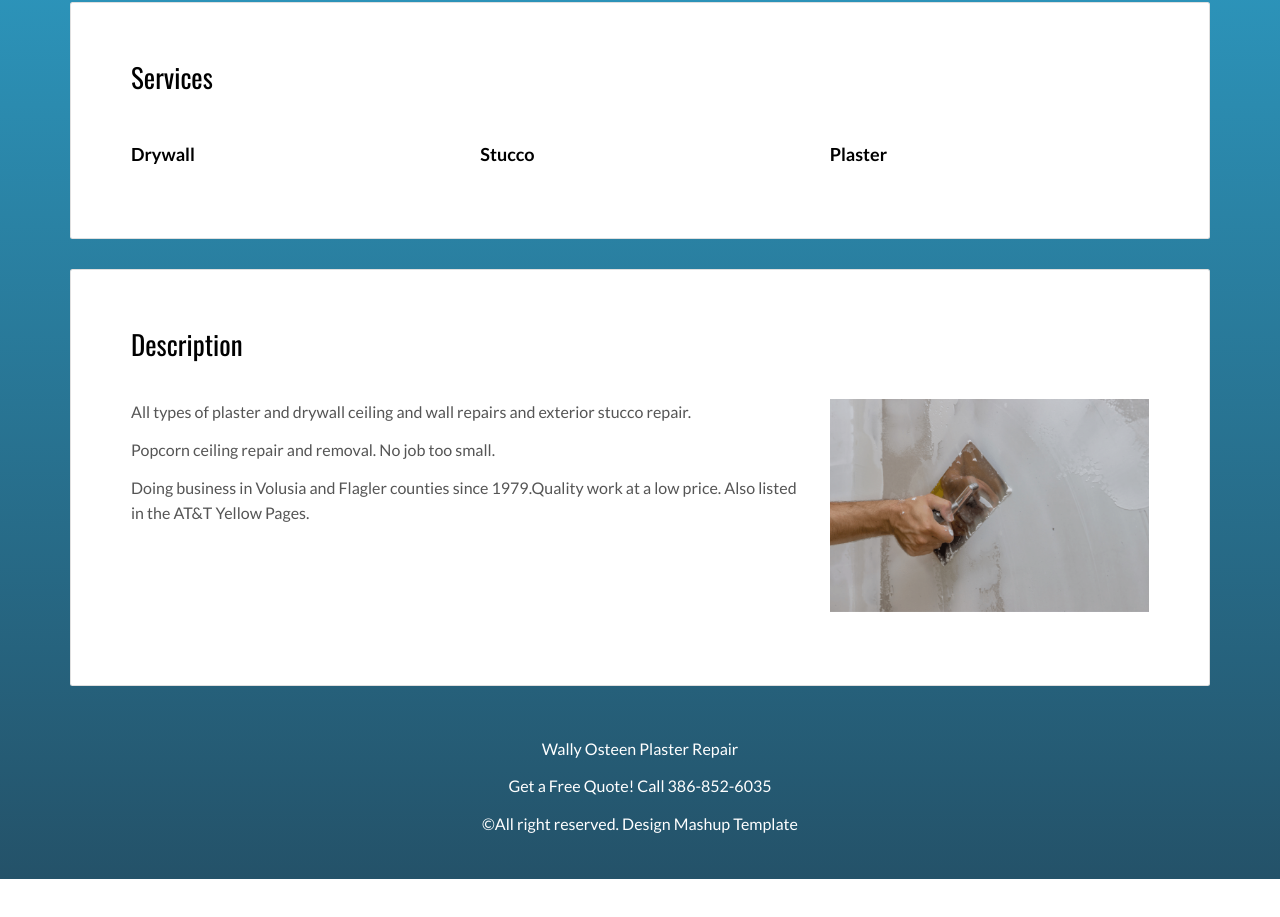
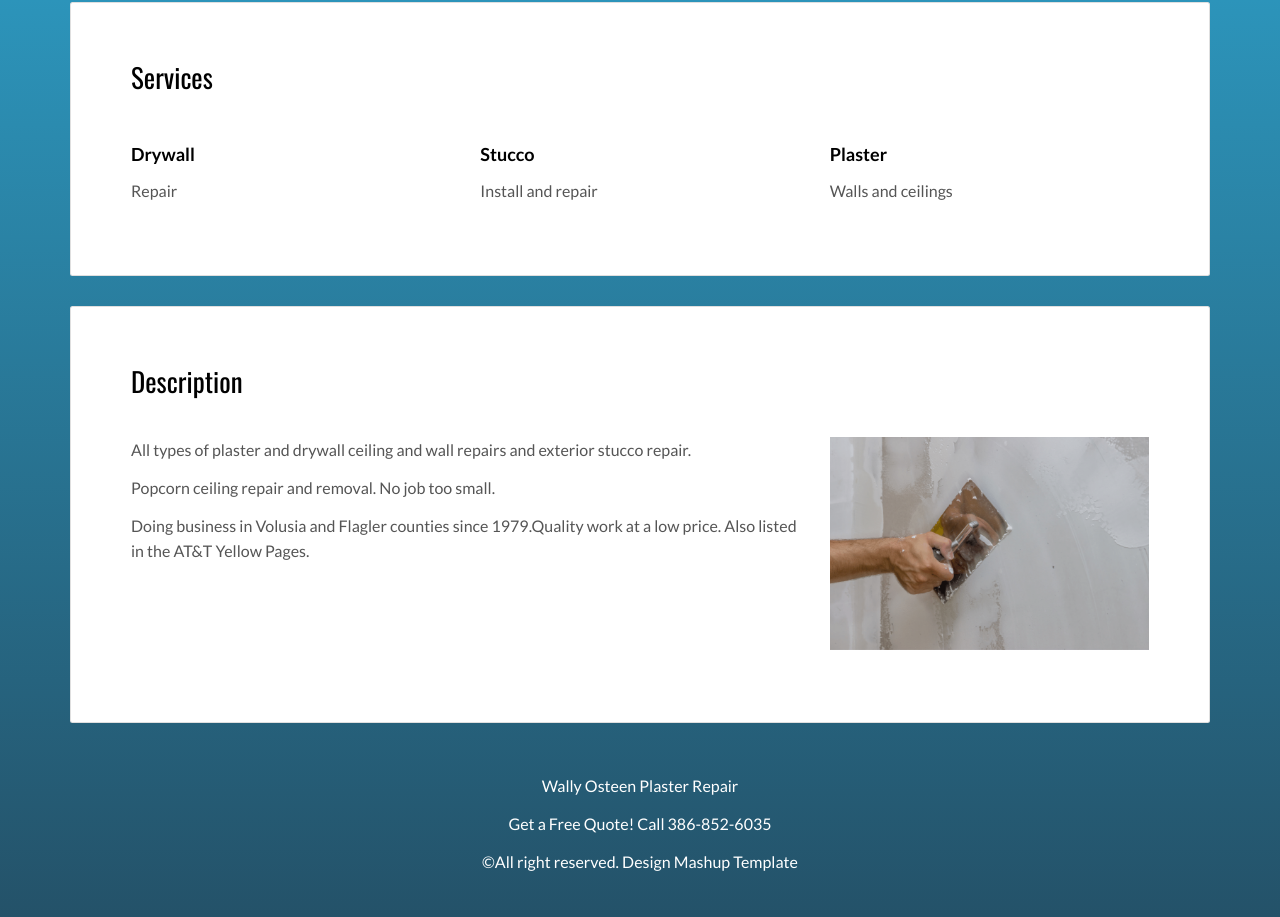
Before and after one commit to osteenw/osteenw.github.io, a plain HTML site: page wallyosteenplastering/index.html in a window 1280 px wide. Shown: the part 780-1697 px from the top of the page. Before the commit the page ends 1659 px from the top, so only its background shows below. Drawn offline with nearby package versions, Linux system fonts and the light colour scheme.

Commit message:
description update

```diff
--- a/wallyosteenplastering/index.html
+++ b/wallyosteenplastering/index.html
@@ -66,16 +66,19 @@
                             <div class="col-md-4">
                                 <div class="services">
                                     <h3 class="h5">Drywall</h3>
+                                    <p>Repair</p>
                                 </div>
                             </div>
                             <div class="col-md-4">
                                 <div class="services">
                                     <h3 class="h5">Stucco</h3>
+                                    <p>Install and repair</p>
                                 </div>
                             </div>
                             <div class="col-md-4">
                                 <div class="services">
                                     <h3 class="h5">Plaster</h3>
+                                    <p>Walls and ceilings</p>
                                 </div>
                             </div>
                         </div>
```
